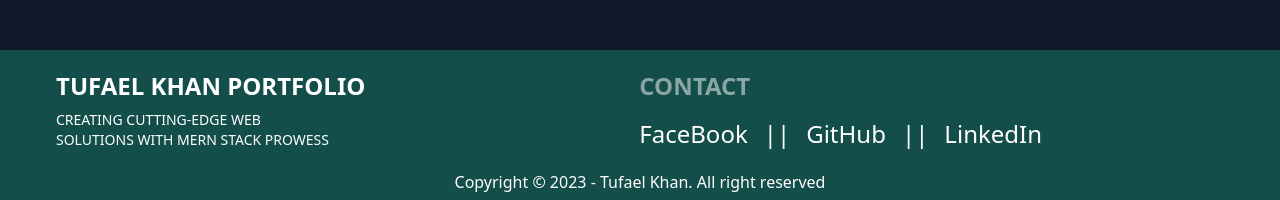
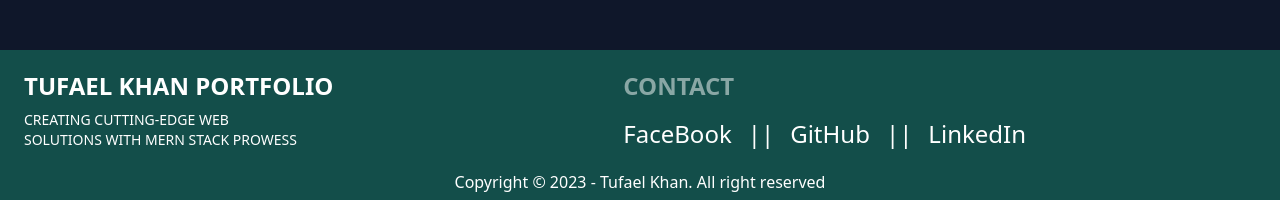
Before and after one commit to tufaelkhan/tufael-portfolio, a React (Vite) app: page / in a window 1280 px wide. Shown: the part 1645-1845 px from the top of the page. Built offline with nearby package versions, Linux system fonts and the light colour scheme.

Commit message:
add pading

```diff
--- a/src/components/Home/Home/Contact.jsx
+++ b/src/components/Home/Home/Contact.jsx
@@ -22,7 +22,7 @@ const Contact = () => {
             <div className='grid sm:grid-cols-1 md:grid-cols-1 lg:grid-cols-2'>
 <Fade>
 
-            <div className='text-end pr-20 p-7'>
+            <div className='text-end pr-20 pr-7'>
                 <h3 className='flex justify-end items-center text-2xl font-serif mt-5'><span className='mr-3'><FaMailBulk/></span> <span>tufaelkhan247@gmail.com</span></h3>
                 <h3 className='flex justify-end items-center text-2xl font-sans mt-5'><span className='mr-3'><FaPhoneAlt/></span> <span>(+880) 1880107803</span></h3>
                 <h3 className='flex justify-end items-center text-2xl font-serif mt-5'><span className='mr-3'><FaLinkedin/></span> <span><a href="https://www.linkedin.com/in/tufael-khan-705194280/" target='blank'>LinkedIn</a></span></h3>
--- a/src/components/Shared/Footer.jsx
+++ b/src/components/Shared/Footer.jsx
@@ -4,10 +4,10 @@ const Footer = () => {
         <footer className='bg-teal-900 text-white pb-5'>
         <div className="footer pt-5 mt-12 pb-5 text-black">
   <div className='justify-center'>
-    <div className='flex items-center pl-14'>
+    <div className='flex items-center pl-6'>
     <p className='uppercase text-2xl text-white font-bold'>tufael khan portfolio</p>
     </div>
-    <p className='uppercase pl-14 text-white text-1xl'>Creating Cutting-Edge Web <br /> Solutions with MERN Stack Prowess</p>
+    <p className='uppercase pl-6 text-white text-1xl'>Creating Cutting-Edge Web <br /> Solutions with MERN Stack Prowess</p>
   </div>
   <div className="text-2xl pl-5">
     <span className="footer-title text-white">contact</span>
```
